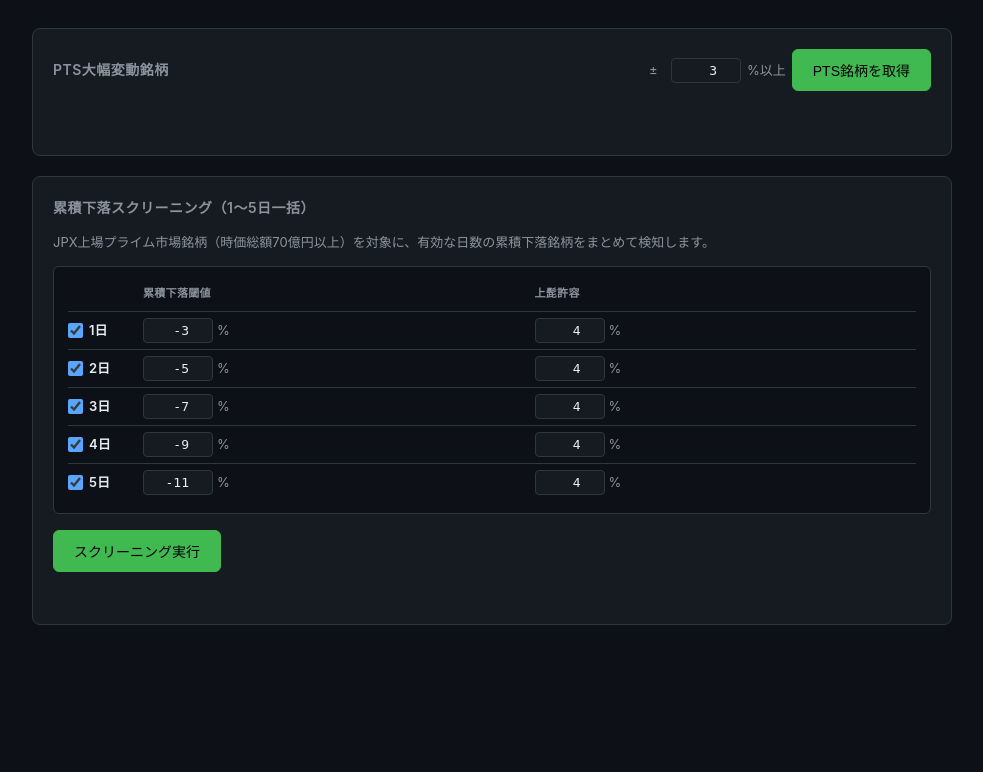
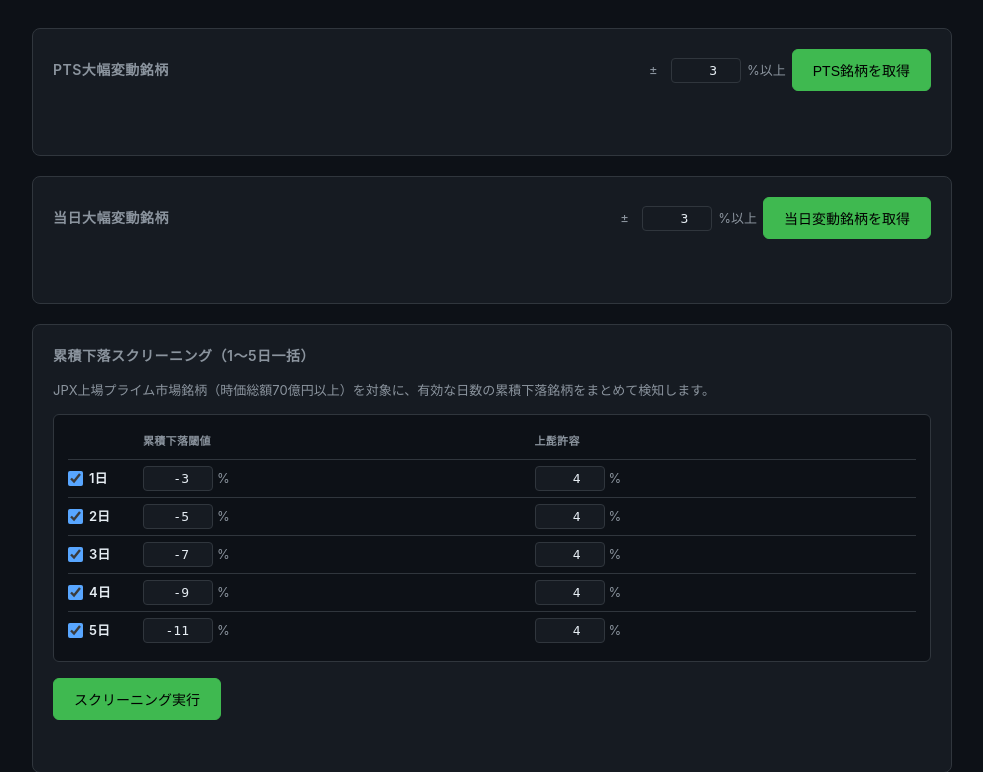
Before and after one commit to kou1111/stock-screener, a Flask app: page / in a window 1280 px wide. Shown: the part 76-848 px from the top of the page, without its empty margins (148-1131 px from the left). Before the commit the page ends 701 px from the top, so only its background shows below. Run offline with Flask 3, Linux system fonts and the light colour scheme; some libraries are stand-ins or nearby versions.

Commit message:
Add intraday movers section for scanning JPX stocks with large daily moves
Scans all JPX Prime market stocks (market cap >= 7B JPY) for intraday
price changes exceeding a configurable threshold (default ±3%).
Uses 5-minute interval data with ThreadPoolExecutor for parallel scanning.

Co-Authored-By: Claude Opus 4.6 <noreply@anthropic.com>

```diff
--- a/app.py
+++ b/app.py
@@ -622,6 +622,81 @@ def fetch_pts_stocks(threshold: float = PTS_THRESHOLD) -> list[dict]:
     return all_stocks
 
 
+# ── 当日大幅変動銘柄 ─────────────────────────────────
+def _check_intraday(ticker: str, threshold: float) -> dict | None:
+    """1銘柄の当日始値→現在値の変動率をチェック"""
+    try:
+        tk = yf.Ticker(ticker)
+
+        try:
+            mcap = tk.fast_info.get("marketCap", 0) or 0
+        except Exception:
+            mcap = 0
+        if mcap < MIN_MARKET_CAP:
+            return None
+
+        df = tk.history(period="1d", interval="5m")
+        if df.empty:
+            df = tk.history(period="5d", interval="5m")
+            if df.empty:
+                return None
+            last_date = df.index[-1].date()
+            df = df[df.index.date == last_date]
+            if df.empty:
+                return None
+
+        open_price = float(df["Open"].iloc[0])
+        current = float(df["Close"].iloc[-1])
+        volume = float(df["Volume"].sum())
+
+        if volume <= MIN_VOLUME or open_price <= 0:
+            return None
+
+        change_pct = (current - open_price) / open_price * 100
+
+        if abs(change_pct) < threshold:
+            return None
+
+        name = _jpx_names.get(ticker, "")
+        if not name or name == "-":
+            name = get_ticker_name(ticker)
+
+        return {
+            "code": ticker.replace(".T", ""),
+            "name": name,
+            "open": round(open_price, 1),
+            "current": round(current, 1),
+            "change_pct": round(change_pct, 2),
+            "volume": int(volume),
+        }
+    except Exception:
+        return None
+
+
+def fetch_intraday_movers(threshold: float = 3.0) -> list[dict]:
+    """JPXプライム市場銘柄（時価総額70億円以上）で当日大幅変動銘柄を抽出"""
+    if not _jpx_names:
+        try:
+            fetch_jpx_tickers()
+        except Exception:
+            pass
+
+    tickers = fetch_jpx_tickers()
+    logging.info("当日変動スキャン開始: %d 銘柄 (閾値=±%.1f%%)", len(tickers), threshold)
+
+    results = []
+    with ThreadPoolExecutor(max_workers=MAX_WORKERS) as executor:
+        futures = {executor.submit(_check_intraday, t, threshold): t for t in tickers}
+        for future in as_completed(futures):
+            result = future.result()
+            if result:
+                results.append(result)
+
+    results.sort(key=lambda x: abs(x["change_pct"]), reverse=True)
+    logging.info("当日変動スキャン完了: %d 件検知", len(results))
+    return results
+
+
 # ── 変動理由調査 ─────────────────────────────────────
 def investigate_reason(code: str, name: str) -> str:
     """Anthropic API (Extended Thinking) + web_search で銘柄の変動理由を調査"""
@@ -772,6 +847,18 @@ def api_pts():
         return jsonify({"ok": False, "error": str(e)})
 
 
+@app.route("/api/intraday")
+def api_intraday():
+    """当日大幅変動銘柄を取得"""
+    try:
+        threshold = float(request.args.get("threshold", 3.0))
+        stocks = fetch_intraday_movers(threshold)
+        return jsonify({"ok": True, "stocks": stocks})
+    except Exception as e:
+        logging.exception("当日変動取得エラー")
+        return jsonify({"ok": False, "error": str(e)})
+
+
 @app.route("/api/reason/<code>")
 def api_reason(code):
     """銘柄の変動理由を調査"""
--- a/templates/index.html
+++ b/templates/index.html
@@ -4,7 +4,7 @@
   <meta charset="UTF-8">
   <meta name="viewport" content="width=device-width, initial-scale=1.0">
   <title>Stock Screener</title>
-  <link rel="stylesheet" href="/static/style.css?v=4">
+  <link rel="stylesheet" href="/static/style.css?v=5">
   <script src="https://cdn.plot.ly/plotly-2.35.2.min.js"></script>
 </head>
 <body>
@@ -42,6 +42,36 @@
           </tr>
         </thead>
         <tbody id="pts-tbody"></tbody>
+      </table>
+    </div>
+  </div>
+
+  <!-- 当日大幅変動銘柄 -->
+  <div class="card" id="intraday-card">
+    <div class="card-title-row">
+      <div class="card-title" style="margin-bottom:0;">当日大幅変動銘柄</div>
+      <div class="pts-controls">
+        <span class="setting-unit">±</span>
+        <input type="number" id="intraday-threshold" value="3" min="0" max="100" step="0.5" class="setting-input">
+        <span class="setting-unit">%以上</span>
+        <button class="btn btn-primary" id="intraday-btn" onclick="fetchIntraday()">当日変動銘柄を取得</button>
+      </div>
+    </div>
+    <div id="intraday-status" class="status-bar" style="margin-top:8px;"></div>
+    <div id="intraday-result" style="display:none; margin-top:12px;">
+      <table class="result-table" id="intraday-table">
+        <thead>
+          <tr>
+            <th>銘柄</th>
+            <th>銘柄名</th>
+            <th style="text-align:right">始値</th>
+            <th style="text-align:right">現在値</th>
+            <th style="text-align:right">変動率</th>
+            <th style="text-align:right">出来高</th>
+            <th></th>
+          </tr>
+        </thead>
+        <tbody id="intraday-tbody"></tbody>
       </table>
     </div>
   </div>
@@ -717,6 +747,77 @@ function appendPtsRow(s) {
   tbody.appendChild(tr);
 }
 
+/* ── 当日大幅変動銘柄取得 ─────────────────────────── */
+const INTRADAY_THRESHOLD_KEY = "stock_screener_intraday_threshold";
+const intradayThresholdInput = document.getElementById("intraday-threshold");
+
+{
+  const saved = localStorage.getItem(INTRADAY_THRESHOLD_KEY);
+  if (saved !== null) intradayThresholdInput.value = saved;
+}
+intradayThresholdInput.addEventListener("change", () => {
+  localStorage.setItem(INTRADAY_THRESHOLD_KEY, intradayThresholdInput.value);
+});
+
+async function fetchIntraday() {
+  const btn = document.getElementById("intraday-btn");
+  const status = document.getElementById("intraday-status");
+  const result = document.getElementById("intraday-result");
+  const tbody = document.getElementById("intraday-tbody");
+  const threshold = parseFloat(intradayThresholdInput.value) || 3;
+  localStorage.setItem(INTRADAY_THRESHOLD_KEY, intradayThresholdInput.value);
+
+  btn.disabled = true;
+  btn.textContent = "取得中...";
+  status.innerHTML = '<span class="spinner"></span> JPX銘柄をスキャン中（数分かかる場合があります）...';
+  result.style.display = "none";
+  tbody.innerHTML = "";
+
+  try {
+    const res = await fetch(`/api/intraday?threshold=${threshold}`);
+    const data = await res.json();
+    if (!data.ok) {
+      status.innerHTML = `<span class="dot err"></span> ${data.error}`;
+      return;
+    }
+    if (data.stocks.length === 0) {
+      status.innerHTML = `<span class="dot"></span> ±${threshold}%以上の変動銘柄はありません`;
+      return;
+    }
+    status.innerHTML = `<span class="dot ok"></span> ${data.stocks.length}件の大幅変動銘柄`;
+    result.style.display = "block";
+    for (const s of data.stocks) {
+      appendIntradayRow(s);
+    }
+  } catch (e) {
+    status.innerHTML = `<span class="dot err"></span> エラー: ${e.message}`;
+  } finally {
+    btn.disabled = false;
+    btn.textContent = "当日変動銘柄を取得";
+  }
+}
+
+function appendIntradayRow(s) {
+  const tbody = document.getElementById("intraday-tbody");
+  const tr = document.createElement("tr");
+  const isUp = s.change_pct > 0;
+  const sign = isUp ? "+" : "";
+  const cls = isUp ? "up" : "down";
+
+  const tpl = document.createElement("template");
+  tpl.innerHTML = `
+    <td><a class="ticker-link" onclick="showChart('${s.code}.T', '${s.name.replace(/'/g, "\\'")}')">${s.code}</a></td>
+    <td>${s.name}</td>
+    <td class="price">${s.open ? s.open.toLocaleString("ja-JP") : "-"}</td>
+    <td class="price">${s.current ? s.current.toLocaleString("ja-JP") : "-"}</td>
+    <td class="change ${cls}">${sign}${s.change_pct.toFixed(2)}%</td>
+    <td class="price">${s.volume ? s.volume.toLocaleString("ja-JP") : "-"}</td>
+    <td><button class="btn-reason" onclick="investigateReason(this, '${s.code}', '${s.name.replace(/'/g, "\\'")}')">理由を調べる</button></td>
+  `;
+  tr.append(...tpl.content.children);
+  tbody.appendChild(tr);
+}
+
 async function investigateReason(btn, code, name) {
   const existing = btn.parentElement.querySelector(".reason-text");
   if (existing) {
```
